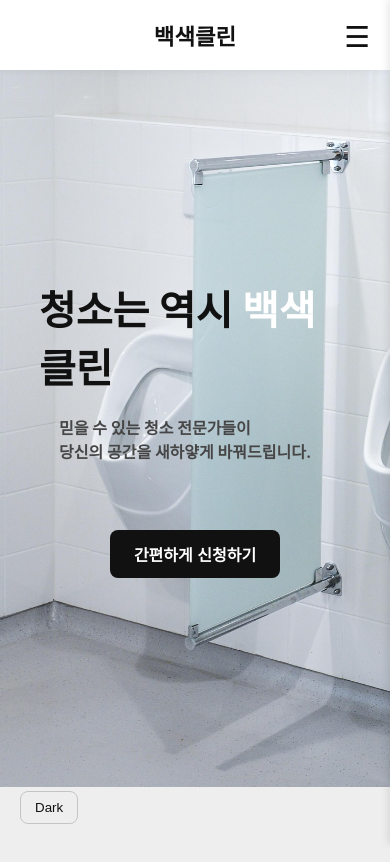
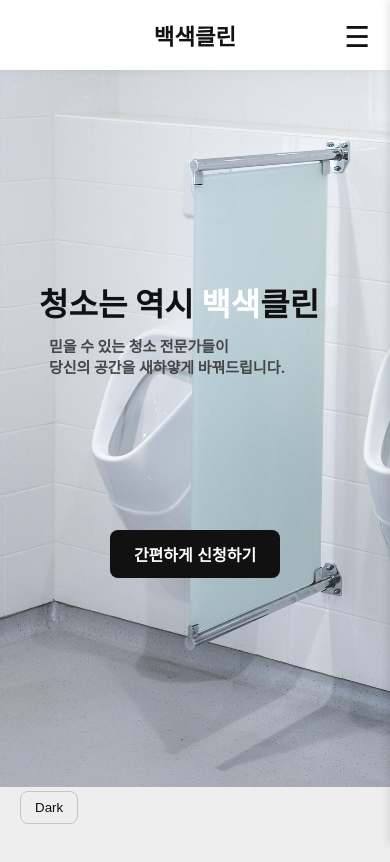
Before and after one commit to nownity/baeksaekclean, a React (Create React App) app: page / in a window 390 px wide. Shown: the top 862 px of the page. Built offline with nearby package versions, Linux system fonts and the light colour scheme.

Commit message:
모바일 반응형 글자 크기 수정

```diff
--- a/src/components/HeroSection.jsx
+++ b/src/components/HeroSection.jsx
@@ -47,6 +47,10 @@ const Title = styled.h1`
   transition: color 0.3s ease-in-out;
   margin-bottom: 20px;
   z-index: 1;
+  @media (max-width: 768px) {
+    font-size: 32px;
+    margin-bottom: 10px;
+  }
 `;
 
 const WhiteText = styled.span`
@@ -61,6 +65,10 @@ const SubTitle = styled.h1`
   transition: color 0.3s ease-in-out;
   padding-left: 20px;
   z-index: 1;
+  @media (max-width: 768px) {
+    font-size: 15px;
+    padding-left: 10px;
+  }
 `;
 
 const BtnSection = styled.section`
```
